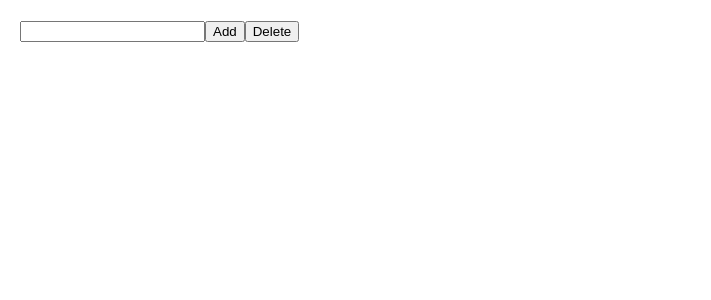
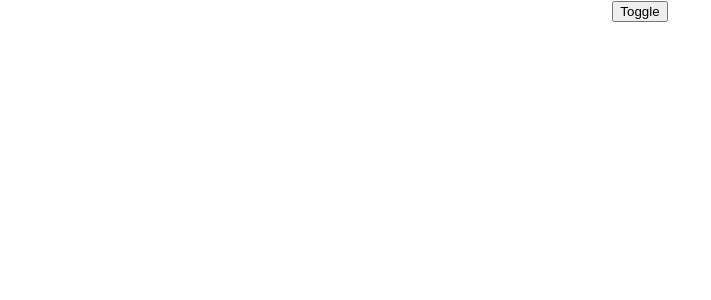
Before and after one commit to IBCDuc/React_test, a React (Create React App) app in the folder movie/: page / in a window 1280 px wide. Shown: the top 300 px of the page, without its empty margins (0-711 px from the left). Built offline with nearby package versions, Linux system fonts and the light colour scheme.

Commit message:
pratice useEffect

```diff
--- a/movie/src/App.js
+++ b/movie/src/App.js
@@ -1,60 +1,28 @@
 import logo from './logo.svg';
 import './App.css';
 import { useState } from 'react'
+import Component from './content';
 
 
 
 
-function Component() {
-  const [jobb, setjobb] = useState('')
-  const [job, setjobs] = useState( () => {
-      const getitem = JSON.parse(localStorage.getItem('jobs'))
-      if (getitem) {
-        return getitem
-      }
-      return []
-
-  })
-  const submit = () => {
-    setjobs((prev) => {
-    const setitem = [...prev , jobb]
-    const jsonitem = JSON.stringify(setitem)
-    localStorage.setItem('jobs', jsonitem)
-    return setitem
-  })
-    setjobb('')
-  }
-
-  const deleted = () => {
-    localStorage.removeItem('jobs')
-    setjobs([])
-  }
-
-
-  return (
-    <div style = {{padding: 20}}>
-        <input
-            value = {jobb}
-            onChange = {e => setjobb(e.target.value)}
-        >
-        </input>
-        <button onClick = {submit}>Add</button>
-        <button onClick = {deleted}>Delete</button>
-        <ul>
-          {job.map((com, index) => (
-              <li key = {index}>{com}</li>)
-          )}
-        </ul>
-    </div>
-  )
-}
 
 
 
 
 function App() {
+  const [mou, getmou] = useState(false)
+  const check = () => {
+    return getmou(!mou)
+  }
+
+
+
   return (
-    <Component/>
+    <div class = "App">
+      <button onClick={check}>Toggle</button>
+      {mou && <Component/>}
+    </div>
   );
 }
 
--- /dev/null
+++ b/movie/src/content.js
@@ -0,0 +1,52 @@
+import { useEffect, useState } from 'react'
+
+
+function Component() {
+    const [post, getpost] = useState([])
+    const [style, getstyle] = useState('posts')
+        const content = [
+            'posts',
+            'comments',
+            'albums'
+        ]
+    useEffect( () => {
+        fetch(`https://jsonplaceholder.typicode.com/${style}`)
+            .then(res => res.json())
+            .then(item => {
+                getpost(item)
+            })
+    }, [style])
+
+
+    return (
+        <div>
+            <input></input>
+            {content.map((item) => {
+                return (
+                    <button
+                        key = {item}
+                        onClick={() => {
+                            getstyle(item)
+
+                        }}
+                        style= {style === item ? {
+                            color: '#fff',
+                            backgroundColor: '#333'
+                        }: {}}
+                    >{item}</button>
+            )})}
+            <ul>
+                {post.map( (pro) => {
+                    return (
+                        <li key = {pro.title}>{pro.body || pro.title}</li>
+                    )
+                })}
+            </ul>
+        </div>
+    )
+
+}
+
+
+
+export default Component
```
